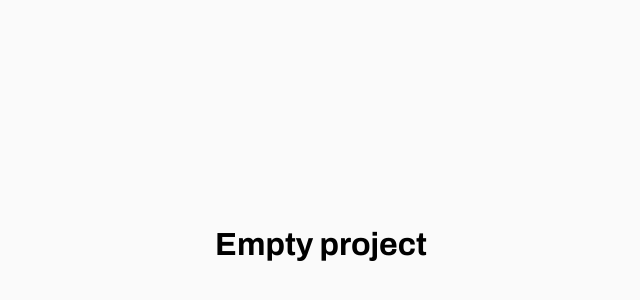
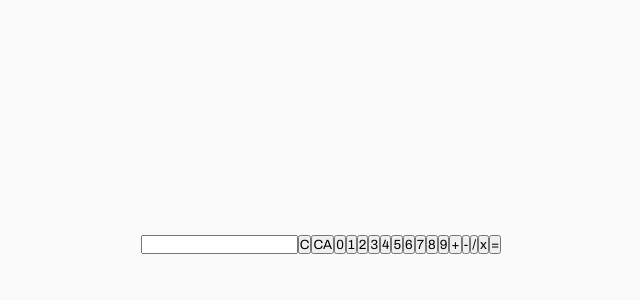
Before and after one commit to gabriellopesdev/app-ideas-implementation, a React (Create React App) app in the folder calculator/: page / in a window 1280 px wide. Shown: the part 156-456 px from the top of the page, without its empty margins (319-959 px from the left). Built offline with nearby package versions, Linux system fonts and the light colour scheme.

Commit message:
Basic implementation

```diff
--- a/calculator/src/App.tsx
+++ b/calculator/src/App.tsx
@@ -1,9 +1,10 @@
 import React from 'react';
+import Calculator from './components/calculator'
 
 function App() {
   return (
    <div>
-     <h1>Empty project</h1>
+     <Calculator />
    </div>
   );
 }
--- /dev/null
+++ b/calculator/src/components/calculator/index.tsx
@@ -0,0 +1,97 @@
+import React, { useState } from 'react'
+import {addValue, subValue, divValue, multiplyValue} from '../../services/calculator'
+
+function Calculator() {
+    let result = 0
+
+    const [currentValue, setCurrentValue] = useState('')
+    const [operation, setOperation] = useState('')
+    const [editingValue, setEditingValue] = useState('')
+
+    const numbers = ["0", "1", "2", "3", "4", "5", "6", "7", "8", "9"]
+
+    function calculate() {
+        switch (operation) {
+            case '+':
+                result = addValue(currentValue, editingValue)
+                break
+            case '-':
+                result = subValue(currentValue, editingValue )
+                break
+            case '/':
+                result = divValue(currentValue, editingValue )
+                break
+            case '*':
+                result = multiplyValue(currentValue, editingValue)
+                break
+        }
+        setCurrentValue(String(result));
+        setEditingValue('')
+    }
+
+    function clear() {
+        setEditingValue('')
+    }
+
+    function clearAll() {
+        setEditingValue('')
+        setCurrentValue('')
+    }
+
+    function handleOperation(value: string) {
+        setOperation(value)
+        if (!currentValue) {
+            setCurrentValue(editingValue)
+        }
+        setEditingValue('')
+    }
+
+    function handleEditingValue(value: string) {
+        if (editingValue.length === 8) {
+            return
+        }
+        setEditingValue(editingValue + value)
+    }
+    return (
+        <div>
+            <input value={editingValue} readOnly type="text"/>
+            <button onClick={clear}>C</button>
+            <button onClick={clearAll}>CA</button>
+            {
+                numbers.map( (numberValue: string) => {
+                return (
+                        <button
+                        value={numberValue}
+                        onClick={(e) => {
+                                    handleEditingValue(e.currentTarget.value)
+                                }} >
+                        {numberValue}
+                        </button>
+                    )
+                })
+            }
+
+            <button
+                onClick={(e) => {
+                    handleOperation("+")
+                }}>+</button>
+            <button
+                onClick={(e) => {
+                    handleOperation("-")
+                }}>-</button>
+            <button
+                onClick={(e) => {
+                    handleOperation("/")
+                }}>/</button>
+            <button
+                onClick={(e) => {
+                    handleOperation("*")
+                }}>x</button>
+
+            <button onClick={calculate}>=</button>
+            <span>{ currentValue }</span>
+        </div>
+    )
+}
+
+export default Calculator
--- /dev/null
+++ b/calculator/src/services/calculator/index.ts
@@ -0,0 +1,15 @@
+export function addValue(currentValue: string, valueToOperate: string) {
+    return Number(currentValue) + Number(valueToOperate)
+}
+
+export function subValue(currentValue: string, valueToOperate: string) {
+    return Number(currentValue) - Number(valueToOperate)
+}
+
+export function divValue(currentValue: string, valueToOperate: string) {
+    return Number(currentValue) / Number(valueToOperate)
+}
+
+export function multiplyValue(currentValue: string, valueToOperate: string) {
+    return Number(currentValue) * Number(valueToOperate)
+}
```
